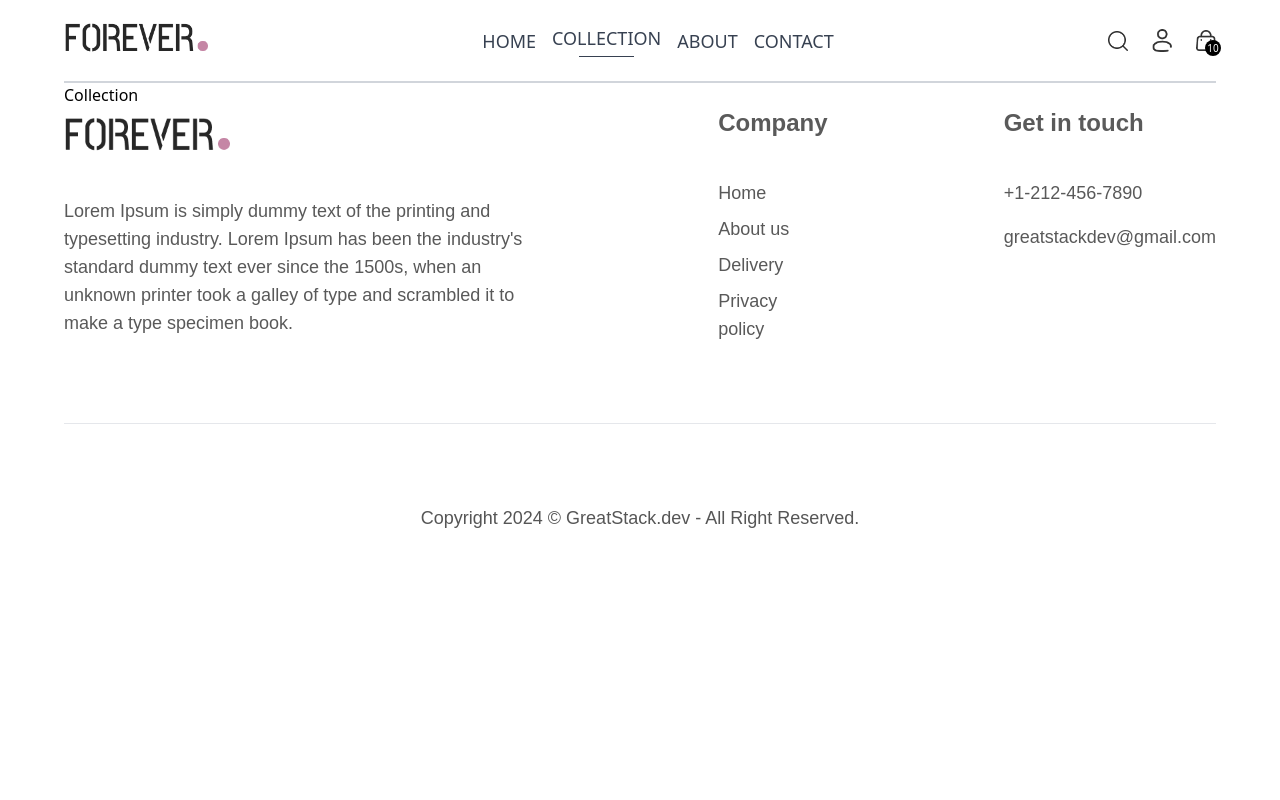
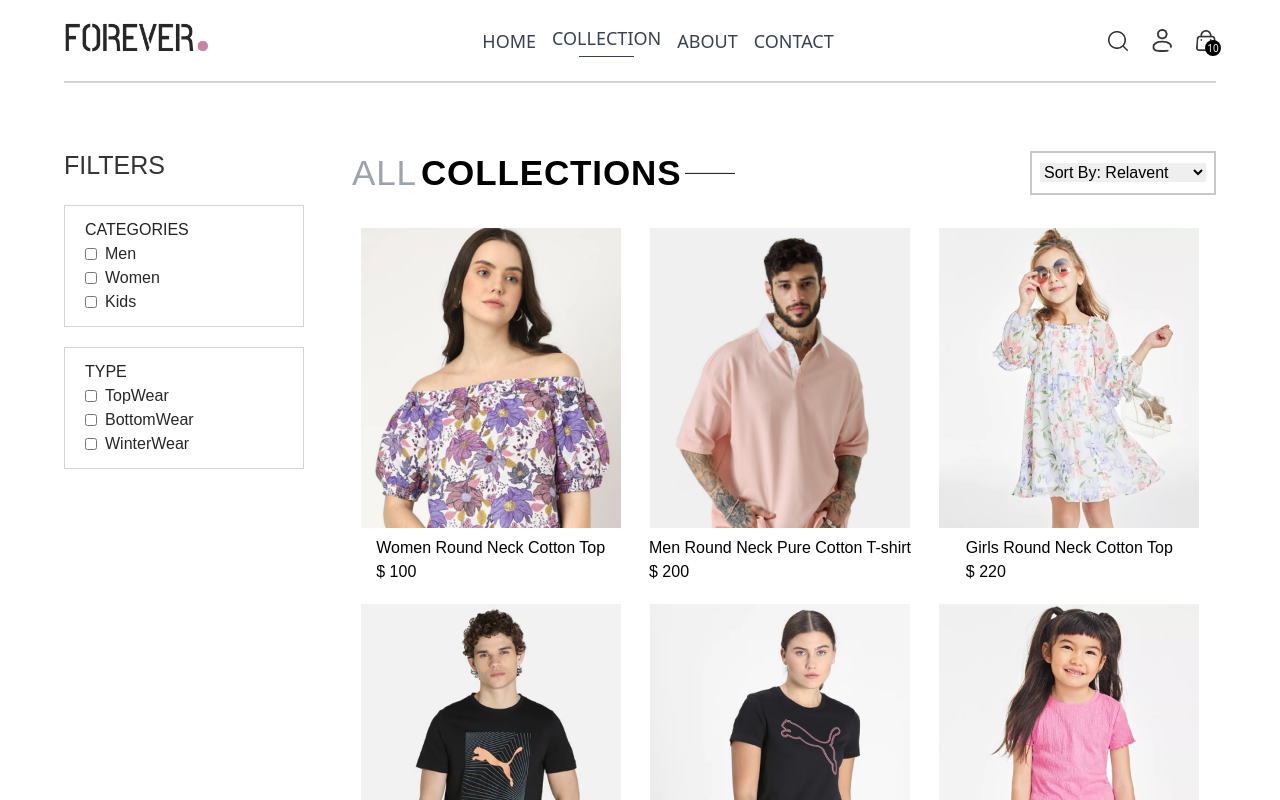
Before and after one commit to Ahmed-eltohfa/mern-E-commerce, a React (Create React App) app in the folder front/: page /collection in a window 1280 px wide. Shown: the top 800 px of the page. Built offline with nearby package versions, Linux system fonts and the light colour scheme.

Commit message:
added collection page

```diff
--- a/front/src/pages/Collection.js
+++ b/front/src/pages/Collection.js
@@ -1,8 +1,112 @@
-import React from 'react'
+import React, { useEffect, useState } from 'react'
+import Product from '../components/Product';
+import { useSelector } from 'react-redux';
 
 function Collection() {
+    const [category, setCategory] = useState([]);
+    const [type, setType] = useState([]);
+    const [products, setProducts] = useState([]);
+    const [sort, setSort] = useState('relavent');
+
+    const handleSortChange = (event) => {
+        setSort(event.target.value);
+    };
+
+    const allProducts = useSelector(state => state.products.products);
+    // console.log(allProducts);
+
+    const handleCategoryChange = (event) => {
+        const { id, checked } = event.target;
+        setCategory(prevCategory =>
+            checked ? [...prevCategory, id] : prevCategory.filter(item => item !== id)
+        );
+    };
+
+    const handleTypeChange = (event) => {
+        const { id, checked } = event.target;
+        setType(prevType =>
+            checked ? [...prevType, id] : prevType.filter(item => item !== id)
+        );
+    };
+
+    useEffect(() => {
+        let filteredProducts = allProducts;
+        if (category.length > 0) {
+            filteredProducts = filteredProducts.filter(product => category.includes(product.category.toLowerCase()));
+        }
+        if (type.length > 0) {
+            filteredProducts = filteredProducts.filter(product => type.includes(product.subCategory.toLowerCase()));
+        }
+        let copy = [...filteredProducts];
+        if (sort === 'lth') {
+            copy.sort((a, b) => a.price - b.price);
+        } else if (sort === 'htl') {
+            copy.sort((a, b) => b.price - a.price);
+        }
+        setProducts(copy);
+    }, [category, type, allProducts, sort]);
+
     return (
-        <div>Collection</div>
+        <div className='collection mt-16 flex gap-10'>
+            {/* filters */}
+            <div className="filters flex flex-col gap-5 min-w-60">
+                <h1 className='outfit-400 text-[25px] text-[#343434]'>
+                    FILTERS
+                </h1>
+                <div className="category border px-5 py-3 border-gray-300">
+                    <h1 className='outfit-400 text-base text-[#212121] '>CATEGORIES</h1>
+                    <div className="category__item outfit-300 text-base text-[#272727] flex gap-2">
+                        <input type="checkbox" name="category" id="men" className='w-3' onChange={handleCategoryChange} />
+                        <label htmlFor="men">Men</label>
+                    </div>
+                    <div className="category__item outfit-300 text-base text-[#272727] flex gap-2">
+                        <input type="checkbox" name="category" id="women" className='w-3' onChange={handleCategoryChange} />
+                        <label htmlFor="women">Women</label>
+                    </div>
+                    <div className="category__item outfit-300 text-base text-[#272727] flex gap-2">
+                        <input type="checkbox" name="category" id="kids" className='w-3' onChange={handleCategoryChange} />
+                        <label htmlFor="kids">Kids</label>
+                    </div>
+                </div>
+                <div className="type border px-5 py-3 border-gray-300">
+                    <h1 className='outfit-400 text-base text-[#212121]'>TYPE</h1>
+                    <div className="category__item outfit-300 text-base text-[#272727] flex gap-2">
+                        <input type="checkbox" name="category" id="topwear" className='w-3' onChange={handleTypeChange} />
+                        <label htmlFor="topwear">TopWear</label>
+                    </div>
+                    <div className="category__item outfit-300 text-base text-[#272727] flex gap-2">
+                        <input type="checkbox" name="category" id="bottomwear" className='w-3' onChange={handleTypeChange} />
+                        <label htmlFor="bottomwear">BottomWear</label>
+                    </div>
+                    <div className="category__item outfit-300 text-base text-[#272727] flex gap-2">
+                        <input type="checkbox" name="category" id="winterwear" className='w-3' onChange={handleTypeChange} />
+                        <label htmlFor="winterwear">WinterWear</label>
+                    </div>
+                </div>
+            </div>
+            {/* main */}
+            <div className="main flex flex-col flex-1 mb-[375px]">
+                <div className="mainhead flex items-center justify-between">
+                    <div className='flex gap-1 text-center items-center text-[35px] tracking-wide px-2'>
+                        <p className='outfit-400 text-gray-400'>ALL</p>
+                        <p className='outfit-600'>COLLECTIONS</p>
+                        <hr className='w-[50px] h-[2px] bg-[#252525]' />
+                    </div>
+                    <div className="sort border-2 border-[#C8C8C8] p-2 outfit-400 text-base">
+                        <select name="sort" id="sort" onChange={handleSortChange}>
+                            <option value="relavent">Sort By: Relavent</option>
+                            <option value="lth" >Sort By: Low to High</option>
+                            <option value="htl">Sort By: High to Low</option>
+                        </select>
+                    </div>
+                </div>
+                <div className="products grid grid-cols-1 sm:grid-cols-1 md:grid-cols-2 lg:grid-cols-3 gap-5 p-3 mt-4  ">
+                    {products.map((product, index) => (
+                        <Product key={index} {...product} />
+                    ))}
+                </div>
+            </div>
+        </div>
     )
 }
 
```
